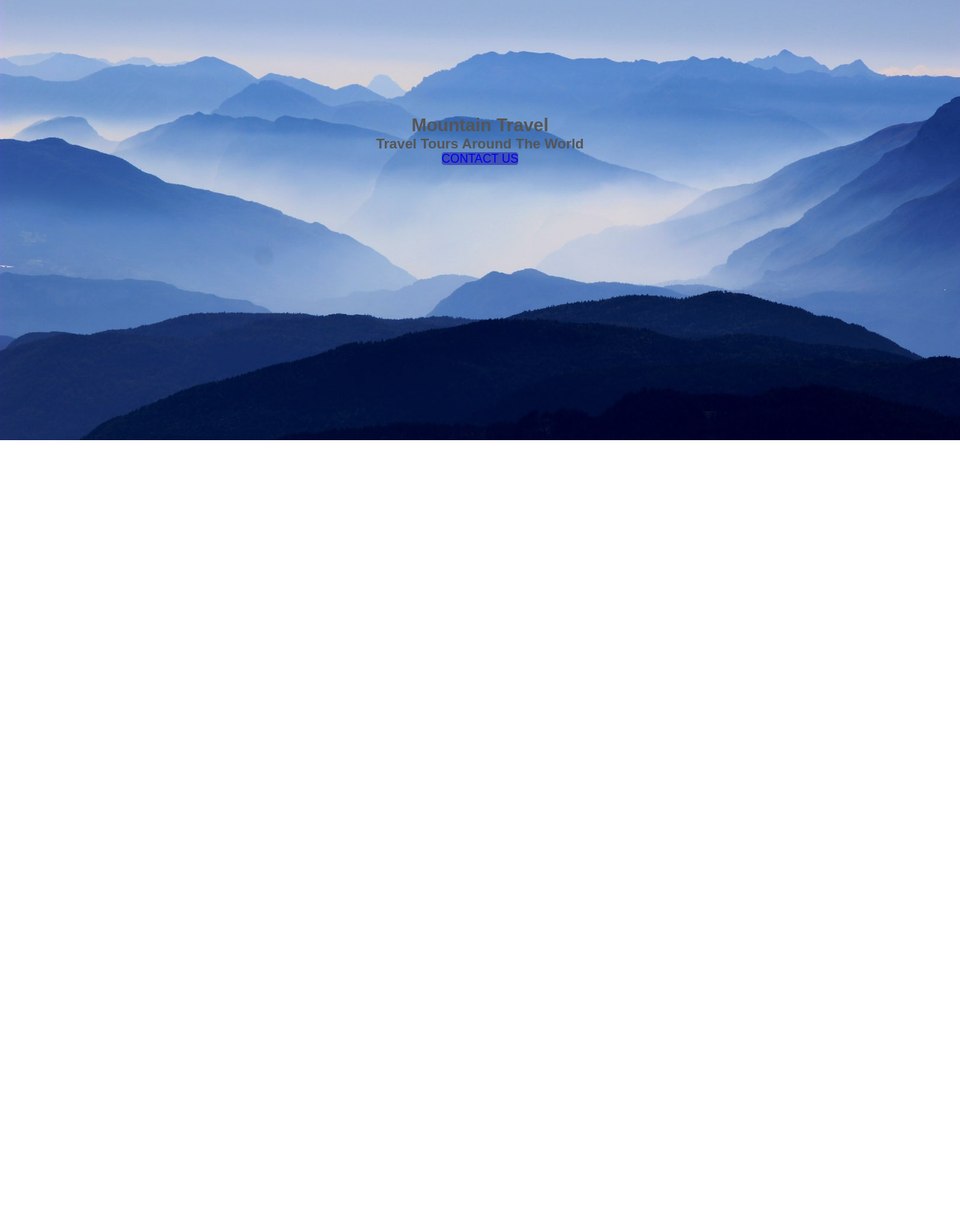
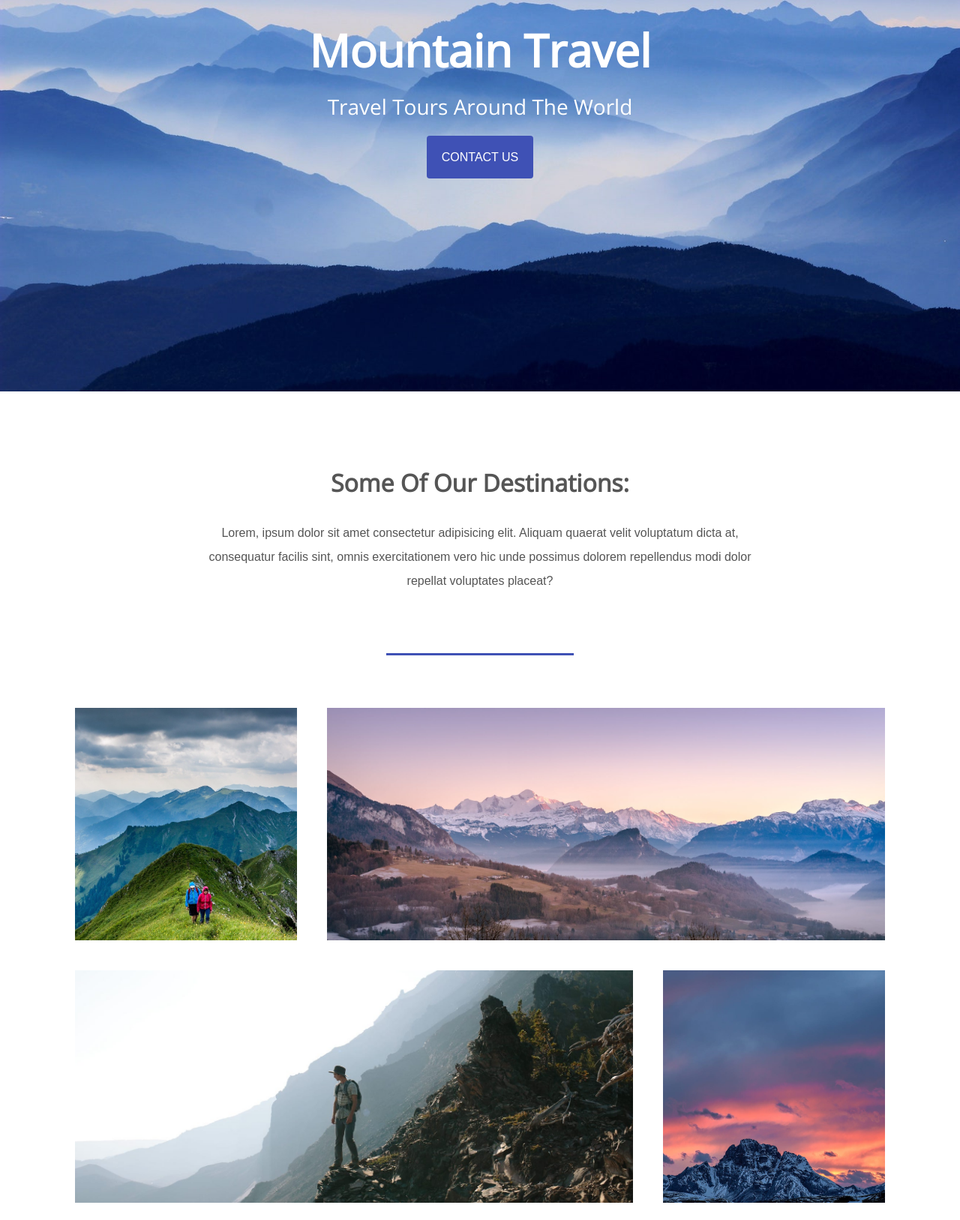
Before and after one commit to mottlio/css-company-page, a plain HTML site: page index.html in a window 1280 px wide. Shown: the part 278-1905 px from the top of the page at 75% size. Before the commit the page ends 865 px from the top, so only its background shows below. Drawn offline with nearby package versions, Linux system fonts and the light colour scheme.

Commit message:
style hero section and gallery

```diff
--- a/css/style.css
+++ b/css/style.css
@@ -8,15 +8,18 @@ html {
   font: normal 16px sans-serif;
   color: #555; }
 
-nav {
+ul, nav {
   list-style: none; }
 
 a {
   text-decoration: none;
-  opacity: 0.75; }
+  opacity: 0.75;
+  color: #fff;
+  cursor: pointer; }
 
 a:hover {
-  opacity: 1; }
+  opacity: 1;
+  cursor: pointer; }
 
 /*BUTTON STYLING*/
 .btn {
@@ -32,12 +35,39 @@ section {
   align-items: center;
   padding: 100px 80px; }
 
+section h3.title {
+  text-transform: capitalize;
+  font: bold 32px "Open Sans", sans-serif;
+  margin-bottom: 30px;
+  text-align: center; }
+
+section p {
+  max-width: 775px;
+  line-height: 2;
+  padding: 0 20px;
+  margin-bottom: 30px;
+  text-align: center; }
+
+.grid {
+  width: 100%;
+  display: flex;
+  flex-wrap: wrap;
+  justify-content: center; }
+
+hr {
+  width: 250px;
+  height: 3px;
+  background-color: #3f51b5;
+  margin: 50px;
+  border: 0; }
+
 /*HERO STYLING*/
 .hero {
   position: relative;
   justify-content: center;
   text-align: center;
-  min-height: 100vh; }
+  min-height: 100vh;
+  color: #fff; }
 
 .hero .background-image {
   position: absolute;
@@ -46,16 +76,41 @@ section {
   width: 100%;
   height: 100%;
   background-size: cover;
-  z-index: -1; }
+  z-index: -1;
+  background-color: #80a3db; }
+
+.hero h1 {
+  font: bold 60px "Open Sans", sans-serif;
+  margin-bottom: 15px; }
+
+.hero h3 {
+  font: normal 28px "Open Sans", sans-serif;
+  margin-bottom: 40px; }
+
+.hero a.btn {
+  padding: 20px; }
+
+.hero-content-area {
+  opacity: 0;
+  margin-top: 100px;
+  animation: 1s slidefade 1s forwards; }
+
+@keyframes slidefade {
+  100% {
+    opacity: 1;
+    margin-top: 0px; } }
 
 /* HEADER STYLING */
 header {
+  position: absolute;
+  width: 100%;
   display: flex;
   justify-content: space-between;
   align-content: center;
   padding: 35px 100px 0;
   opacity: 0;
-  animation: 1s fadein 0.5s forwards; }
+  animation: 1s fadein 0.5s forwards;
+  color: #fff; }
 
 @keyframes fadein {
   100% {
@@ -69,4 +124,19 @@ header nav {
   margin-right: -15px; }
 
 header nav li {
-  margin: 0 15px; }
+  margin: 0 15px;
+  cursor: pointer; }
+
+/* Destinations section */
+.destinations .grid li {
+  height: 350px;
+  padding: 20px;
+  background-clip: content-box;
+  background-size: cover;
+  background-position: center; }
+
+.destinations .grid li.small {
+  flex-basis: 30%; }
+
+.destinations .grid li.large {
+  flex-basis: 70%; }
--- a/index.html
+++ b/index.html
@@ -6,6 +6,7 @@
   <title>Mountain Travel</title>
   <link href="https://fonts.googleapis.com/css?family=Open+Sans" rel="stylesheet">
   <link href="https://fonts.googleapis.com/css?family=Quicksand" rel="stylesheet">
+  <link rel="stylesheet" href="https://use.fontawesome.com/releases/v5.0.10/css/all.css" integrity="sha384-+d0P83n9kaQMCwj8F4RJB66tzIwOKmrdb46+porD/OvrJ+37WqIM7UoBtwHO6Nlg" crossorigin="anonymous">
   <link rel="stylesheet" href="css/style.css">
 </head>
 <body>
@@ -25,5 +26,51 @@
       <a href="#" class="btn">Contact Us</a>
     </div>
   </section>
+  <section class="destinations">
+    <h3 class="title">Some of our destinations:</h3>
+    <p>Lorem, ipsum dolor sit amet consectetur adipisicing elit.
+      Aliquam quaerat velit voluptatum dicta at, consequatur facilis sint,
+      omnis exercitationem vero hic unde possimus dolorem repellendus modi dolor repellat voluptates placeat?
+    </p>
+    <hr>
+    <ul class="grid">
+      <li class="small" style="background-image: url(assets/img/mountain1.jpg);"></li>
+      <li class="large" style="background-image: url(assets/img/mountain2.jpg);"></li>
+      <li class="large" style="background-image: url(assets/img/mountain3.jpg);"></li>
+      <li class="small" style="background-image: url(assets/img/mountain4.jpg);"></li>
+    </ul>
+
+  </section>
+  <section class="packages">
+    <h3 class="title">Tour Packages</h3>
+    <p>Lorem ipsum dolor sit amet consectetur adipisicing elit. Aliquam, obcaecati. Soluta perspiciatis, ipsam illum blanditiis odio in placeat cumque ad voluptatum consequatur ullam tenetur ab ut libero hic harum inventore.
+
+    </p>
+    <hr>
+    <ul class="grid">
+      <li>
+        <i></i>
+        <h4></h4>
+        <p></p>
+      </li>
+      <li>
+        <i></i>
+        <h4></h4>
+        <p></p>
+      </li>
+      <li>
+        <i></i>
+        <h4></h4>
+        <p></p>
+      </li>
+      <li>
+        <i></i>
+        <h4></h4>
+        <p></p>
+      </li>
+
+
+    </ul>
+  </section>
 </body>
 </html>
--- a/sass/_base.scss
+++ b/sass/_base.scss
@@ -10,17 +10,20 @@ html{
     color: #555;
 }
 
-nav{
+ul, nav{
     list-style: none;
 }
 
 a{
     text-decoration: none;
     opacity: 0.75;
+    color: #fff;
+    cursor: pointer;
 }
 
 a:hover{
     opacity: 1;
+    cursor: pointer;
 }
 
 /*BUTTON STYLING*/
@@ -40,6 +43,37 @@ section{
     padding: 100px 80px;
 }
 
+section h3.title{
+    text-transform: capitalize;
+    font: bold 32px "Open Sans", sans-serif;
+    margin-bottom: 30px;
+    text-align: center;
+}
+
+section p{
+    max-width: 775px;
+    line-height: 2;
+    padding: 0 20px;
+    margin-bottom: 30px;
+    text-align: center;
+
+}
+
+.grid{
+    width: 100%;
+    display: flex;
+    flex-wrap: wrap;
+    justify-content: center;
+}
+
+hr{
+    width: 250px;
+    height: 3px;
+    background-color: #3f51b5;
+    margin: 50px;
+    border: 0;
+}
+
 /*HERO STYLING*/
 
 .hero{
@@ -47,6 +81,7 @@ section{
     justify-content: center;
     text-align: center;
     min-height: 100vh;
+    color: #fff;
 }
 
 .hero .background-image{
@@ -57,6 +92,34 @@ section{
     height: 100%;
     background-size: cover;
     z-index: -1;
+    background-color: #80a3db;
+}
+
+.hero h1{
+    font: bold 60px "Open Sans", sans-serif;
+    margin-bottom: 15px;
+}
+
+.hero h3{
+    font: normal 28px "Open Sans", sans-serif;
+    margin-bottom: 40px;
+}
+
+.hero a.btn{
+    padding: 20px;
+}
+
+.hero-content-area{
+    opacity: 0;
+    margin-top: 100px;
+    animation: 1s slidefade 1s forwards;
+}
+
+@keyframes slidefade{
+    100%{
+        opacity: 1;
+        margin-top: 0px;
+    }
 }
 
 
@@ -64,12 +127,15 @@ section{
 /* HEADER STYLING */
 
 header{
+    position: absolute;
+    width: 100%;
     display:flex;
     justify-content: space-between;
     align-content: center;
     padding: 35px 100px 0;
     opacity: 0;
     animation: 1s fadein 0.5s forwards;
+    color: #fff;
 }
 
 @keyframes fadein{
@@ -90,4 +156,23 @@ header nav{
 
 header nav li{
     margin: 0 15px;
+    cursor: pointer;
 }
+
+/* Destinations section */
+
+.destinations .grid li{
+    height: 350px;
+    padding: 20px;
+    background-clip: content-box;
+    background-size: cover;
+    background-position: center;
+}
+
+.destinations .grid li.small{
+    flex-basis: 30%;
+}
+
+.destinations .grid li.large{
+    flex-basis: 70%;
+}
```
